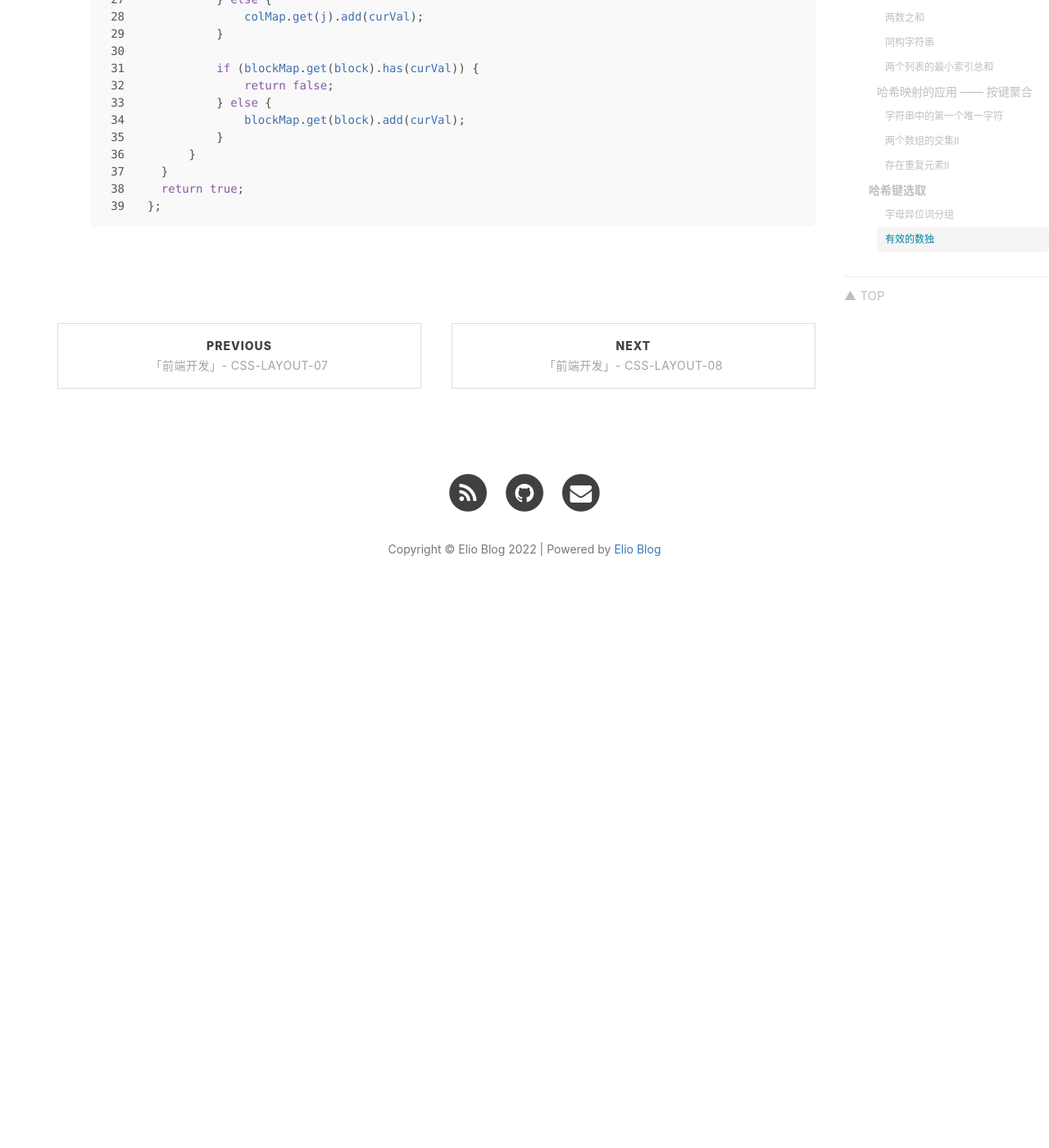
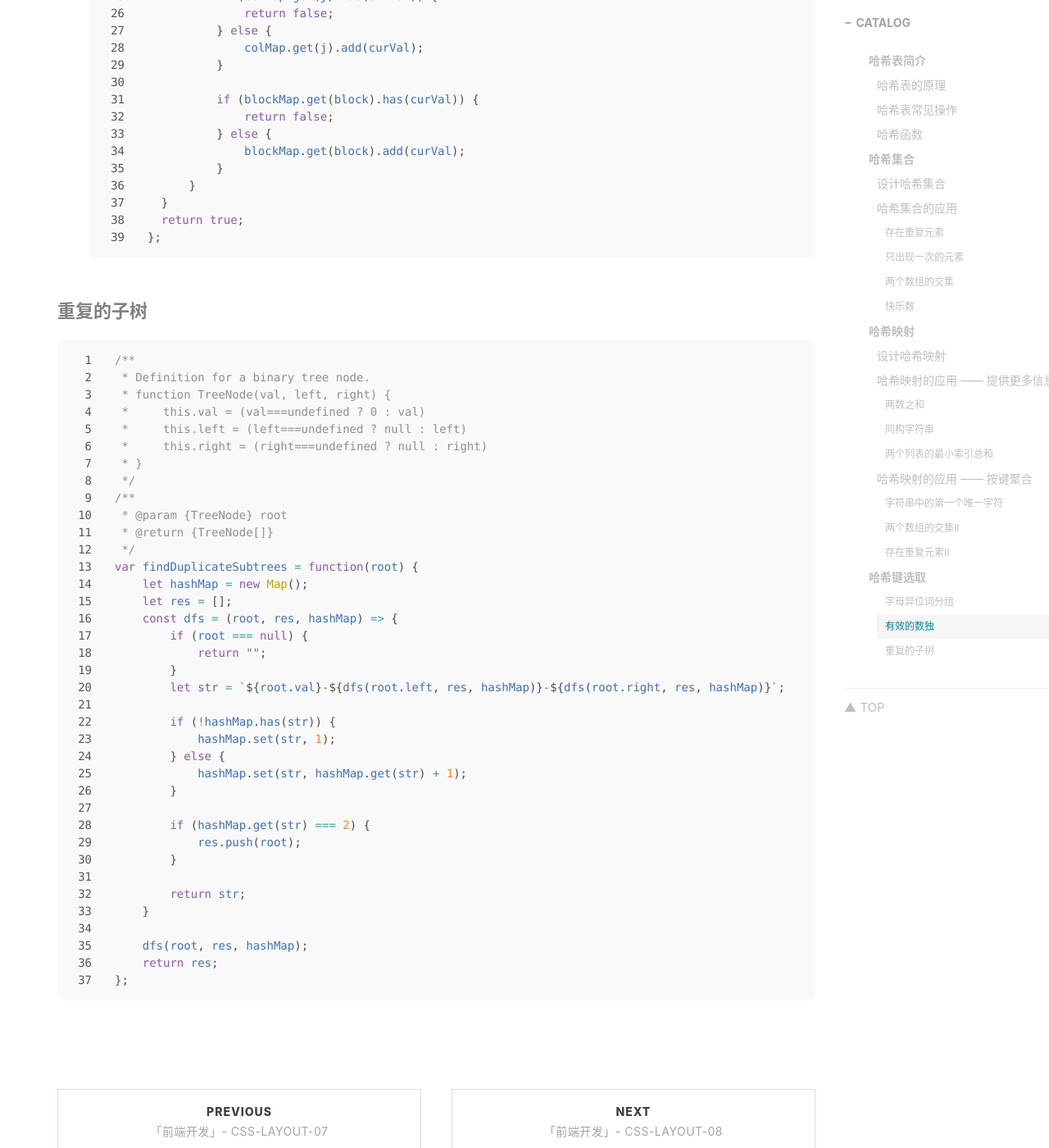
Before and after one commit to eliochiu/eliochiu.github.io, a Jekyll site: the page built from _posts/algorithm/2022-10-26-algorithm-hashTable.md, in a window 1280 px wide and 1400 px high, scrolled down 13457 px. Shown: the whole window at 82% size. Built offline with Jekyll 4.4.1, drawn with Linux system fonts in a browser that asks for light colours; nearby versions of some CDN libraries; comment, search, counter and statistics services are not loaded; before the commit the page ends 14231 px from its top, so only the background shows below that; some of the changed text lies outside the part shown.

Commit message:
modify algorithm-hashTable

````diff
--- a/_posts/algorithm/2022-10-26-algorithm-hashTable.md
+++ b/_posts/algorithm/2022-10-26-algorithm-hashTable.md
@@ -506,3 +506,44 @@ var isValidSudoku = function(board) {
     return true;
 };
 ```
+
+#### 重复的子树
+```js
+/**
+ * Definition for a binary tree node.
+ * function TreeNode(val, left, right) {
+ *     this.val = (val===undefined ? 0 : val)
+ *     this.left = (left===undefined ? null : left)
+ *     this.right = (right===undefined ? null : right)
+ * }
+ */
+/**
+ * @param {TreeNode} root
+ * @return {TreeNode[]}
+ */
+var findDuplicateSubtrees = function(root) {
+    let hashMap = new Map();
+    let res = [];
+    const dfs = (root, res, hashMap) => {
+        if (root === null) {
+            return "";
+        }
+        let str = `${root.val}-${dfs(root.left, res, hashMap)}-${dfs(root.right, res, hashMap)}`;
+
+        if (!hashMap.has(str)) {
+            hashMap.set(str, 1);
+        } else {
+            hashMap.set(str, hashMap.get(str) + 1);
+        }
+
+        if (hashMap.get(str) === 2) {
+            res.push(root);
+        }
+
+        return str;
+    }
+
+    dfs(root, res, hashMap);
+    return res;
+};
+```
````
Also changed, not shown: other parts of _posts/algorithm/2022-10-26-algorithm-hashTable.md (+3 -3 lines).
